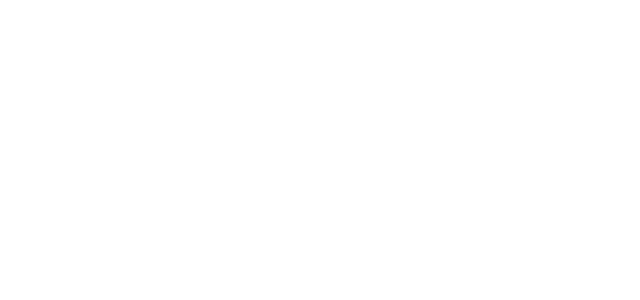
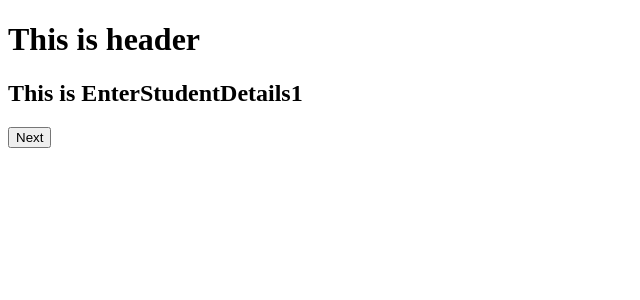
Before and after one commit to kartavya-info/kartavya-database, a React (Vite) app in the folder frontend/: page /enter-student-details in a window 1280 px wide. Shown: the top 300 px of the page, without its empty margins (0-640 px from the left). Built offline with nearby package versions, Linux system fonts and the light colour scheme.

Commit message:
Add route structure with simple demo

```diff
--- a/frontend/package.json
+++ b/frontend/package.json
@@ -11,7 +11,9 @@
   },
   "dependencies": {
     "react": "^18.3.1",
-    "react-dom": "^18.3.1"
+    "react-dom": "^18.3.1",
+    "react-router": "^6.27.0",
+    "react-router-dom": "^6.27.0"
   },
   "devDependencies": {
     "@eslint/js": "^9.11.1",
--- a/frontend/src/App.jsx
+++ b/frontend/src/App.jsx
@@ -3,7 +3,6 @@
 const App = () => {
   return (
     <div>
-
     </div>
   )
 }
--- /dev/null
+++ b/frontend/src/Pages/EnterStudentDetails.jsx
@@ -0,0 +1,28 @@
+import React, { useState } from 'react'
+import HeaderForInputStudentDetails from '../components/HeaderForInputStudentDetails'
+import EnterStudentDetails1 from './EnterStudentDetails1';
+import EnterStudentDetails2 from './EnterStudentDetails2';
+
+
+
+const EnterStudentDetails = () => {
+
+  const [isFirstPage, setIsFirstPage] = useState(true);
+
+  const handleClick = () => {
+    setIsFirstPage((prev) => !prev);
+  }
+
+  return (
+    <div>
+      <HeaderForInputStudentDetails />
+
+      {isFirstPage ? <EnterStudentDetails1 /> : <EnterStudentDetails2 />}
+
+      <button onClick={() => {handleClick()}}> {isFirstPage? 'Next' : 'Back'} </button>
+
+    </div>
+  )
+}
+
+export default EnterStudentDetails
--- /dev/null
+++ b/frontend/src/Pages/EnterStudentDetails1.jsx
@@ -0,0 +1,11 @@
+import React from 'react'
+
+const EnterStudentDetails1 = () => {
+  return (
+    <div>
+      <h2>This is EnterStudentDetails1</h2>
+    </div>
+  )
+}
+
+export default EnterStudentDetails1;
--- /dev/null
+++ b/frontend/src/Pages/EnterStudentDetails2.jsx
@@ -0,0 +1,11 @@
+import React from 'react'
+
+const EnterStudentDetails2 = () => {
+  return (
+    <div>
+      <h2>This is EnterStudentDetails2 </h2>
+    </div>
+  )
+}
+
+export default EnterStudentDetails2;
--- /dev/null
+++ b/frontend/src/components/HeaderForInputStudentDetails.jsx
@@ -0,0 +1,11 @@
+import React from 'react'
+
+const HeaderForInputStudentDetails = () => {
+  return (
+    <div>
+      <h1> This is header</h1>
+    </div>
+  )
+}
+
+export default HeaderForInputStudentDetails
--- a/frontend/src/main.jsx
+++ b/frontend/src/main.jsx
@@ -1,9 +1,23 @@
 import { StrictMode } from 'react'
 import { createRoot } from 'react-dom/client'
-import App from './App.jsx'
+import { Route, RouterProvider, createRoutesFromElements } from 'react-router';
+import { createBrowserRouter } from 'react-router-dom';
+
+
+import EnterStudentDetails from './Pages/EnterStudentDetails.jsx';
+
+
+const router = createBrowserRouter(
+  createRoutesFromElements(
+    <Route path="/">
+      <Route path='/enter-student-details' element={<EnterStudentDetails/>} />
+    </Route>
+  )
+);
+
 
 createRoot(document.getElementById('root')).render(
   <StrictMode>
-    <App />
+    <RouterProvider router={router} />
   </StrictMode>,
 )
```
Also changed, not shown: 1 other file (tests, documents, lock files or other folders).
